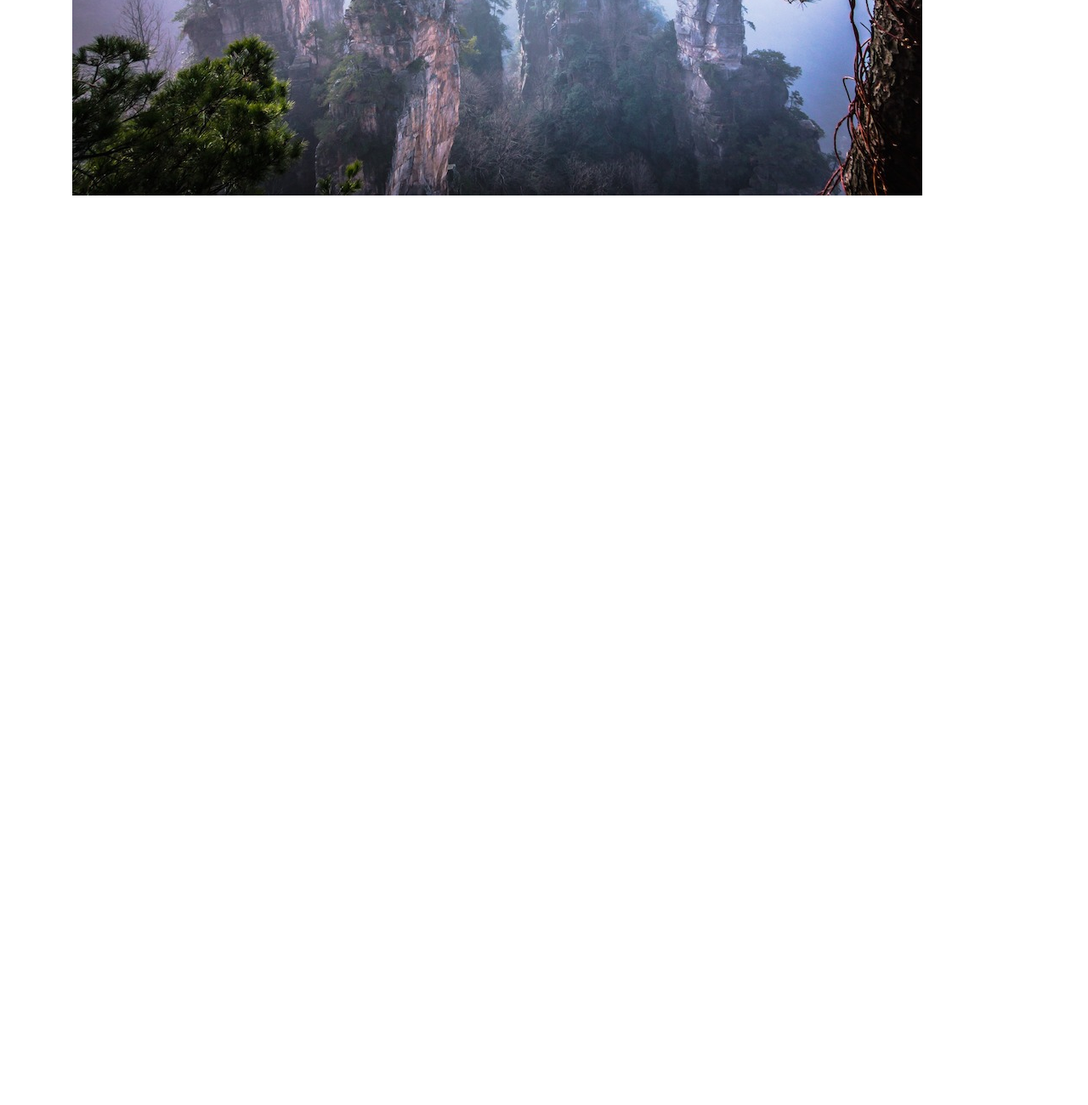
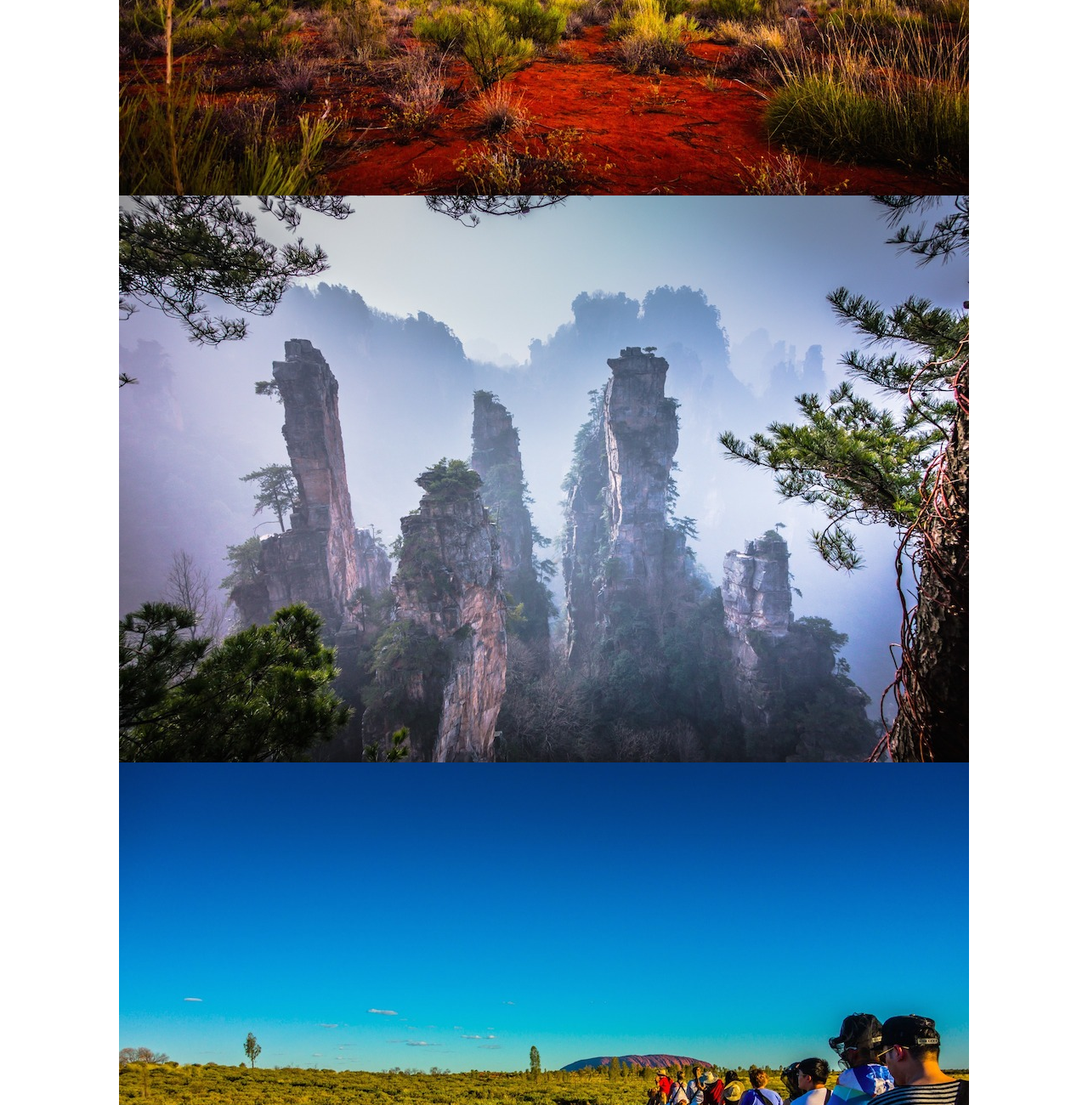
Before and after one commit to rahatsikz/jquery-plugin-ex, a plain HTML site: page index.html in a window 1280 px wide. Shown: the part 2109-3409 px from the top of the page at 85% size. Before the commit the page ends 2339 px from the top, so only its background shows below. Drawn offline with nearby package versions, Linux system fonts and the light colour scheme; a script that the page names is missing.

Commit message:
Update index.html

```diff
--- a/index.html
+++ b/index.html
@@ -91,15 +91,21 @@
       </section>
 
         <section class="tilt mt-5">
-          <div class="container">
+          <div class="container-fluid text-center">
             <h1 class="text-center">Tilt Page</h1>
 
             <div class="main mt-5">
               <section class="page1">
+                <img src="image/demo1.jpg" alt="">
+              </section>
+              <section class="page2">
                 <img src="image/demo2.jpg" alt="">
               </section>
-              <section class="page2">
+              <section class="page3">
                 <img src="image/demo3.jpg" alt="">
+              </section>
+              <section class="page4">
+                <img src="image/demo4.jpg" alt="">
               </section>
             </div>
 
```
